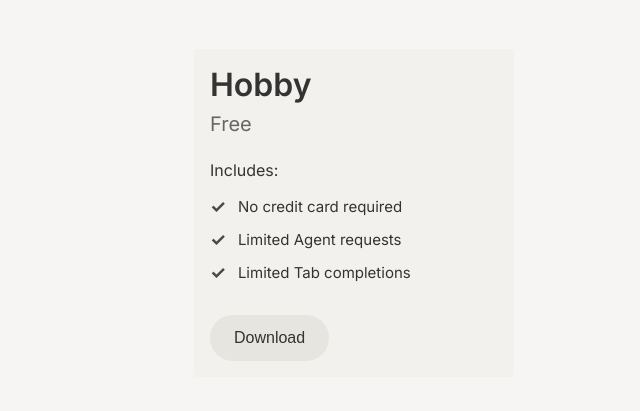
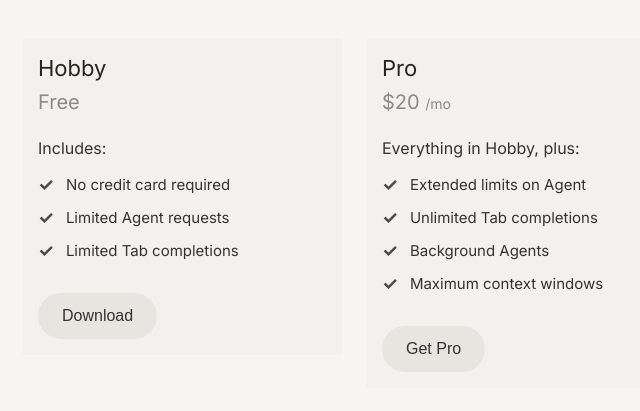
Before and after one commit to ntmedina-git/Live-Class-1-Git-Intro, a plain HTML site: page index.html in a window 1280 px wide. Shown: the part 187-598 px from the top of the page, without its empty margins (286-926 px from the left). Drawn offline with Linux system fonts and the light colour scheme.

Commit message:
Fix card style

```diff
--- a/index.html
+++ b/index.html
@@ -6,14 +6,16 @@
     <title>Pricing Plans</title>
     <link rel="preconnect" href="https://fonts.googleapis.com">
     <link rel="preconnect" href="https://fonts.gstatic.com" crossorigin>
-    <link href="https://fonts.googleapis.com/css2?family=Inter:wght@400;500;600;700&display=swap" rel="stylesheet">
+    <link href="https://fonts.googleapis.com/css2?family=Inter:wght@400;500;600&display=swap" rel="stylesheet">
     <link rel="stylesheet" href="styles.css">
 </head>
 <body>
     <div class="cards-container">
         <div class="card">
-            <h1 class="card-title">Hobby</h1>
-            <p class="card-price">Free</p>
+            <h3 class="card-title">Hobby</h3>
+            <p class="card-price">
+                <span class="card-price-amount">Free</span>
+            </p>
             <div class="card-content">
                 <p class="includes-text">Includes:</p>
                 <ul class="features-list">
@@ -33,6 +35,35 @@
             </div>
             <button class="download-button">Download</button>
         </div>
+        <div class="card">
+            <h3 class="card-title">Pro</h3>
+            <p class="card-price">
+                <span class="card-price-amount">$20</span>
+                <span class="card-price-period">/mo</span>
+            </p>
+            <div class="card-content">
+                <p class="includes-text">Everything in Hobby, plus:</p>
+                <ul class="features-list">
+                    <li>
+                        <span class="checkmark">✓</span>
+                        Extended limits on Agent
+                    </li>
+                    <li>
+                        <span class="checkmark">✓</span>
+                        Unlimited Tab completions
+                    </li>
+                    <li>
+                        <span class="checkmark">✓</span>
+                        Background Agents
+                    </li>
+                    <li>
+                        <span class="checkmark">✓</span>
+                        Maximum context windows
+                    </li>
+                </ul>
+            </div>
+            <button class="download-button">Get Pro</button>
+        </div>
     </div>
 </body>
 </html>
--- a/styles.css
+++ b/styles.css
@@ -5,7 +5,7 @@
 }
 
 body {
-    font-family: 'Inter', system-ui, -apple-system, BlinkMacSystemFont, 'Segoe UI', Roboto, Oxygen, Ubuntu, Cantarell, sans-serif;
+    font-family: "Inter", -apple-system, BlinkMacSystemFont, "Segoe UI", Roboto, Oxygen, Ubuntu, Cantarell, sans-serif;
     background-color: #f7f4f4;
     display: flex;
     justify-content: center;
@@ -32,16 +32,29 @@ body {
 }
 
 .card-title {
-    font-size: 32px;
-    font-weight: 600;
-    color: #333;
+    font-size: 22px;
+    line-height: 28px;
+    font-weight: 400;
+    color: #26251e;
     margin-bottom: 8px;
 }
 
 .card-price {
     font-size: 20px;
-    color: #666;
+    color: rgba(38, 37, 30, 0.5);
     margin-bottom: 24px;
+}
+
+.card-price-amount {
+    font-size: 20px;
+    font-weight: 400;
+    color: rgba(38, 37, 30, 0.5);
+}
+
+.card-price-period {
+    font-size: 14px;
+    font-weight: 400;
+    color: rgba(38, 37, 30, 0.5);
 }
 
 .card-content {
```
